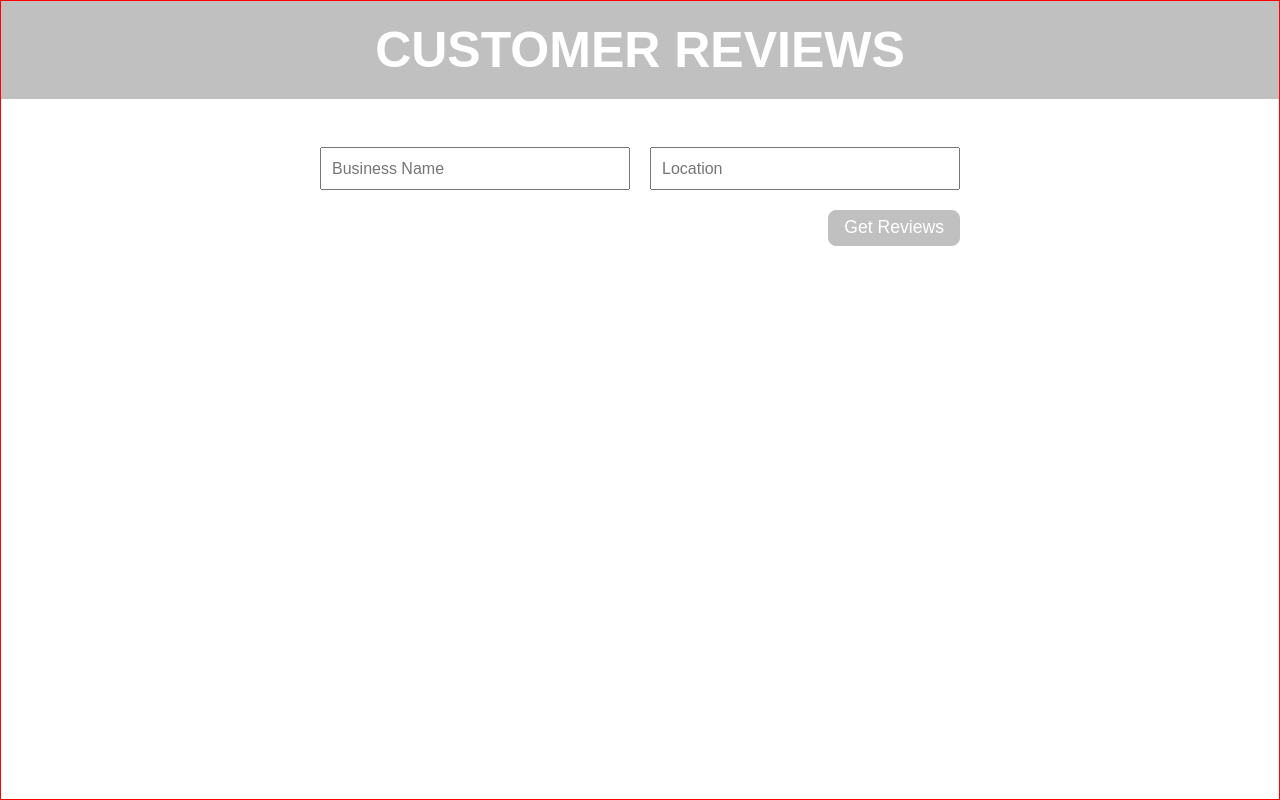
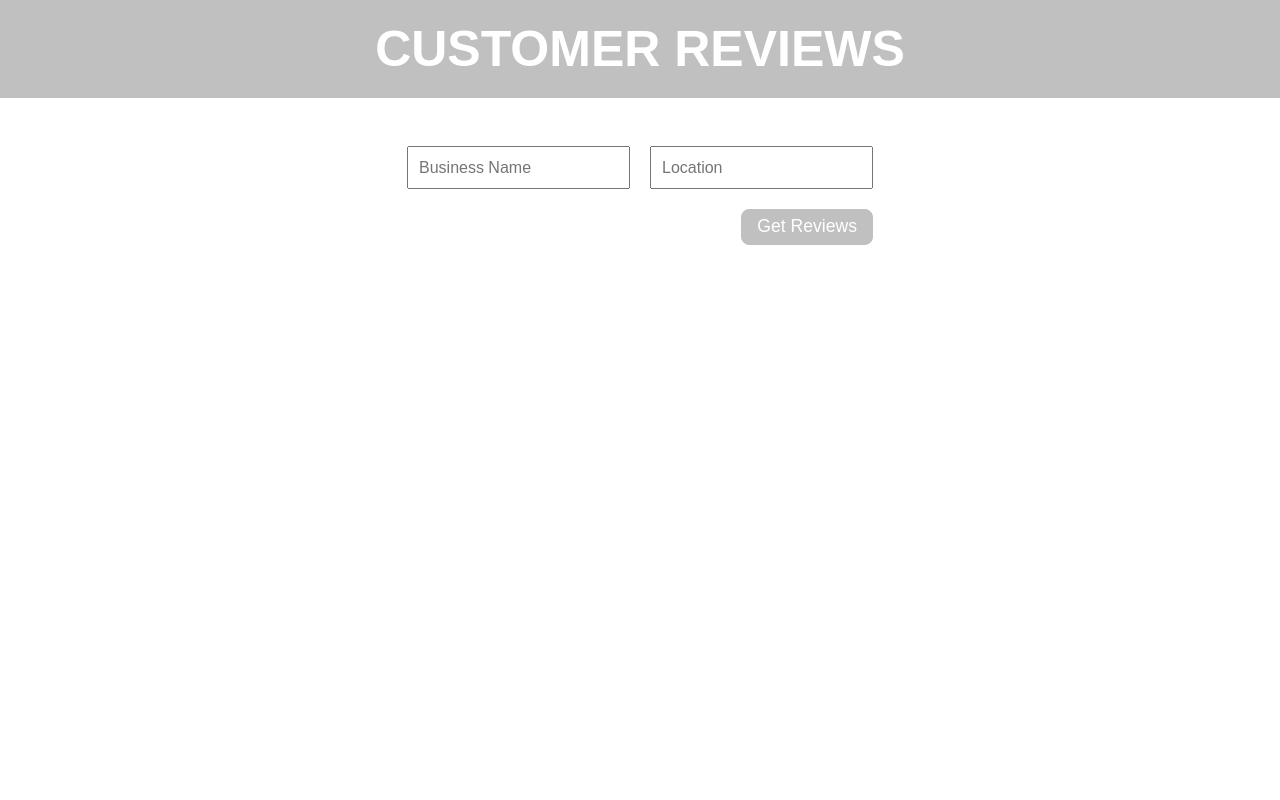
Before and after one commit to 0layiw0la/Customer-Review, a React (Vite) app in the folder Frontend/: page / in a window 1280 px wide. Built offline with nearby package versions, Linux system fonts and the light colour scheme.

Commit message:
cleaning up media queries

```diff
--- a/Frontend/src/App.css
+++ b/Frontend/src/App.css
@@ -7,7 +7,6 @@ html{
 body{
 	box-sizing: border-box;
 	min-height: 100%;
-	border:1px solid red;
 	margin:0
 }
 h1{
@@ -23,7 +22,7 @@ h1{
 	margin: 0 auto;
 	display: grid;
 	grid-template-columns: 1fr 1fr;
-	width: 50vw;
+	width: fit-content;
 	gap: 20px;
   }
 
@@ -127,14 +126,6 @@ h1{
 		font-size:2.3rem;
 		padding:10px;
 	}
-	form {
-		margin: 0 auto;
-		display: grid;
-		grid-template-columns: 1fr 1fr;
-		width: fit-content;
-		gap: 20px;
-	  }
-
 	  h3 {
 		text-align: left;
 	  }
```
